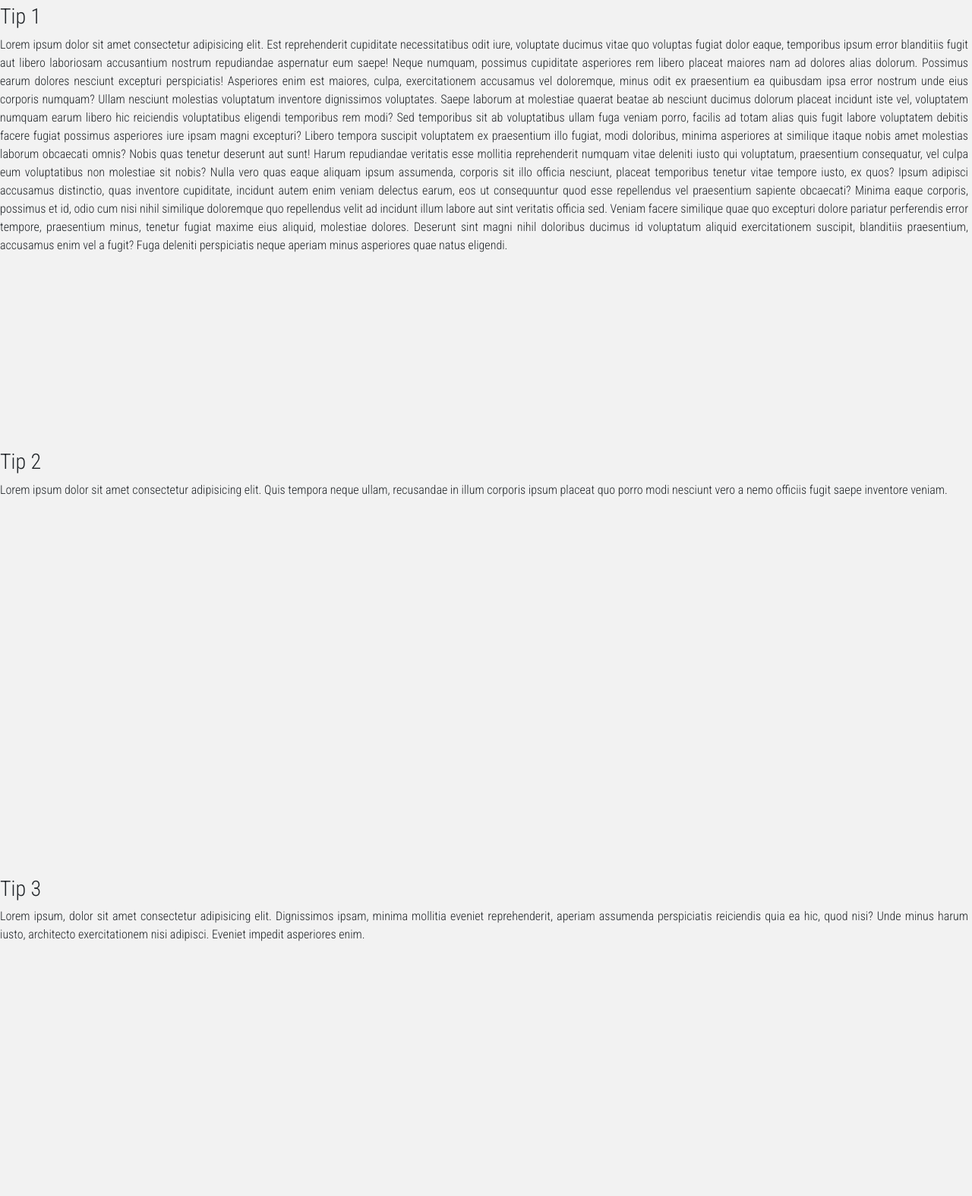
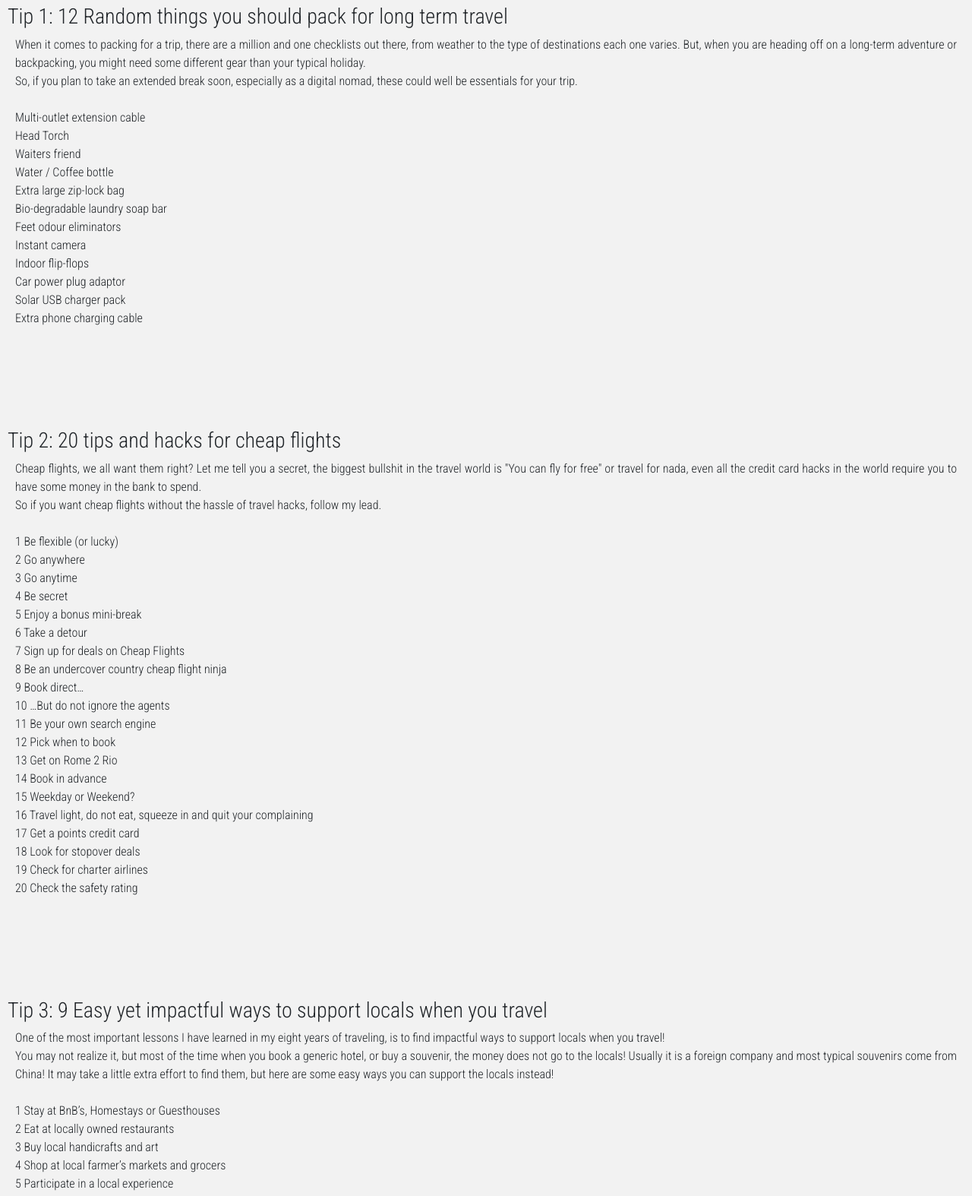
Before and after one commit to nicolasravasi/proyecto-coder-web, a website: page assets/tips.html in a window 1280 px wide. Shown: the part 353-1927 px from the top of the page at 76% size. Drawn offline with nearby package versions, Linux system fonts and the light colour scheme.

Commit message:
proyecto final finalizado

```diff
--- a/assets/tips.html
+++ b/assets/tips.html
@@ -22,7 +22,7 @@
         <div style="display: flex; justify-content: center;">
             <a href="../index.html"><img class="logo" src="../img/logo-blog.png" alt="logo"></a>
         </div>
-        <h1>Nico Blog</h1>
+        <h1>Nico Flying Solo</h1>
 
         <nav class="navbar navbar-expand-md navbar-dark">
             <a class="navbar-brand" href="#"> </a>
@@ -56,58 +56,121 @@
         <h2>Tips</h2>
 
         <div>
-            <h3 id="tip1">Tip 1</h3>
-            <p class="textoTip">Lorem ipsum dolor sit amet consectetur adipisicing elit. Est reprehenderit cupiditate
-                necessitatibus odit iure, voluptate ducimus vitae quo voluptas fugiat dolor eaque, temporibus ipsum
-                error blanditiis fugit aut libero laboriosam accusantium nostrum repudiandae aspernatur eum saepe! Neque
-                numquam, possimus cupiditate asperiores rem libero placeat maiores nam ad dolores alias dolorum.
-                Possimus earum dolores nesciunt excepturi perspiciatis! Asperiores enim est maiores, culpa,
-                exercitationem accusamus vel doloremque, minus odit ex praesentium ea quibusdam ipsa error nostrum unde
-                eius corporis numquam? Ullam nesciunt molestias voluptatum inventore dignissimos voluptates. Saepe
-                laborum at molestiae quaerat beatae ab nesciunt ducimus dolorum placeat incidunt iste vel, voluptatem
-                numquam earum libero hic reiciendis voluptatibus eligendi temporibus rem modi? Sed temporibus sit ab
-                voluptatibus ullam fuga veniam porro, facilis ad totam alias quis fugit labore voluptatem debitis facere
-                fugiat possimus asperiores iure ipsam magni excepturi? Libero tempora suscipit voluptatem ex praesentium
-                illo fugiat, modi doloribus, minima asperiores at similique itaque nobis amet molestias laborum
-                obcaecati omnis? Nobis quas tenetur deserunt aut sunt! Harum repudiandae veritatis esse mollitia
-                reprehenderit numquam vitae deleniti iusto qui voluptatum, praesentium consequatur, vel culpa eum
-                voluptatibus non molestiae sit nobis? Nulla vero quas eaque aliquam ipsum assumenda, corporis sit illo
-                officia nesciunt, placeat temporibus tenetur vitae tempore iusto, ex quos? Ipsum adipisci accusamus
-                distinctio, quas inventore cupiditate, incidunt autem enim veniam delectus earum, eos ut consequuntur
-                quod esse repellendus vel praesentium sapiente obcaecati? Minima eaque corporis, possimus et id, odio
-                cum nisi nihil similique doloremque quo repellendus velit ad incidunt illum labore aut sint veritatis
-                officia sed. Veniam facere similique quae quo excepturi dolore pariatur perferendis error tempore,
-                praesentium minus, tenetur fugiat maxime eius aliquid, molestiae dolores. Deserunt sint magni nihil
-                doloribus ducimus id voluptatum aliquid exercitationem suscipit, blanditiis praesentium, accusamus enim
-                vel a fugit? Fuga deleniti perspiciatis neque aperiam minus asperiores quae natus eligendi.</p>
-            <br><br><br><br><br><br><br><br><br><br>
+            <h3 id="tip1">Tip 1: 12 Random things you should pack for long term travel</h3>
+            <p class="textoTip">When it comes to packing for a trip, there are a million and one checklists out there,
+                from weather to the type of destinations each one varies. But, when you are heading off on a long-term
+                adventure or backpacking, you might need some different gear than your typical holiday.
+                <br>
+                So, if you plan to take an extended break soon, especially as a digital nomad, these could well be
+                essentials for your trip.
+                <br><br>
+                Multi-outlet extension cable
+                <br>
+                Head Torch
+                <br>
+                Waiters friend
+                <br>
+                Water / Coffee bottle
+                <br>
+                Extra large zip-lock bag
+                <br>
+                Bio-degradable laundry soap bar
+                <br>
+                Feet odour eliminators
+                <br>
+                Instant camera
+                <br>
+                Indoor flip-flops
+                <br>
+                Car power plug adaptor
+                <br>
+                Solar USB charger pack
+                <br>
+                Extra phone charging cable
+            </p>
+            <br><br><br><br>
         </div>
 
         <div>
-            <h3 id="tip2">Tip 2</h3>
-            <p class="textoTip">Lorem ipsum dolor sit amet consectetur adipisicing elit. Quis tempora neque ullam,
-                recusandae in illum corporis ipsum placeat quo porro modi nesciunt vero a nemo officiis fugit saepe
-                inventore veniam.</p>
-            <br><br><br><br><br><br><br><br><br><br><br><br><br><br><br><br><br><br><br><br>
+            <h3 id="tip2">Tip 2: 20 tips and hacks for cheap flights</h3>
+            <p class="textoTip">Cheap flights, we all want them right? Let me tell you a secret, the biggest bullshit in
+                the travel world is "You can fly for free" or travel for nada, even all the credit card hacks in the
+                world require you to have some money in the bank to spend.
+                <br>
+                So if you want cheap flights without the hassle of travel hacks, follow my lead.
+                <br><br>
+                1 Be flexible (or lucky)
+                <br>
+                2 Go anywhere
+                <br>
+                3 Go anytime
+                <br>
+                4 Be secret
+                <br>
+                5 Enjoy a bonus mini-break
+                <br>
+                6 Take a detour
+                <br>
+                7 Sign up for deals on Cheap Flights
+                <br>
+                8 Be an undercover country cheap flight ninja
+                <br>
+                9 Book direct…
+                <br>
+                10 …But do not ignore the agents
+                <br>
+                11 Be your own search engine
+                <br>
+                12 Pick when to book
+                <br>
+                13 Get on Rome 2 Rio
+                <br>
+                14 Book in advance
+                <br>
+                15 Weekday or Weekend?
+                <br>
+                16 Travel light, do not eat, squeeze in and quit your complaining
+                <br>
+                17 Get a points credit card
+                <br>
+                18 Look for stopover deals
+                <br>
+                19 Check for charter airlines
+                <br>
+                20 Check the safety rating
+            </p>
+            <br><br><br><br>
         </div>
 
         <div>
-            <h3 id="tip3">Tip 3</h3>
-            <p class="textoTip">Lorem ipsum, dolor sit amet consectetur adipisicing elit. Dignissimos ipsam, minima
-                mollitia eveniet reprehenderit, aperiam assumenda perspiciatis reiciendis quia ea hic, quod nisi? Unde
-                minus harum iusto, architecto exercitationem nisi adipisci. Eveniet impedit asperiores enim.</p>
-            <br><br><br><br><br><br><br><br><br><br><br><br><br><br><br><br><br><br><br><br><br><br><br><br><br><br><br><br><br><br>
-        </div>
-
-        <div>
-            <h3 id="tip4">Tip 4</h3>
-            <p class="textoTip">Lorem ipsum dolor sit amet, consectetur adipisicing elit. Deserunt dolore neque
-                consequatur? Aliquid nesciunt dolor temporibus perferendis, quas nisi aliquam sunt illo ipsa iste
-                excepturi nobis architecto veniam nam velit non vitae veritatis dolorum natus impedit? Tempore fugit cum
-                sit quisquam harum saepe eligendi ullam sequi temporibus, magnam cumque nemo obcaecati possimus
-                accusamus, dolor sint, maiores ipsa. Architecto provident magni nostrum, excepturi facilis quidem velit
-                facere, nemo odit ducimus repellat molestias dolorum suscipit. Incidunt nihil nobis fuga eligendi omnis?
-                Minus!</p>
+            <h3 id="tip3">Tip 3: 9 Easy yet impactful ways to support locals when you travel </h3>
+            <p class="textoTip">One of the most important lessons I have learned in my eight years of traveling, is to
+                find impactful ways to support locals when you travel!
+                <br>
+                You may not realize it, but most of the time when you book a generic hotel, or buy a souvenir, the money
+                does not go to the locals! Usually it is a foreign company and most typical souvenirs come from China! It
+                may take a little extra effort to find them, but here are some easy ways you can support the locals
+                instead!
+                <br><br>
+                1 Stay at BnB’s, Homestays or Guesthouses
+                <br>
+                2 Eat at locally owned restaurants
+                <br>
+                3 Buy local handicrafts and art
+                <br>
+                4 Shop at local farmer’s markets and grocers
+                <br>
+                5 Participate in a local experience
+                <br>
+                6 Donate clothes
+                <br>
+                7 Volunteer or clean up!
+                <br>
+                8 Talk to the locals!
+                <br>
+                9 Spread the word about them and their country!
+            </p>
+            <br><br><br><br>
         </div>
     </main>
 
--- a/scss/prueba.scss
+++ b/scss/prueba.scss
@@ -147,17 +147,6 @@ body{
 }
 
 
-@media (min-width: 320px) and (max-width: 1090px){
-    .seccionDos{
-        display: flex;
-        flex-direction: column;
-        justify-content: center;
-        text-align: center;
-        align-items: center;
-    }
-}
-
-
 /* Experiences */
 
 main{
@@ -221,7 +210,19 @@ main{
 
 .textoTip{
     text-align: justify;
-    margin-right: 5px;
+    padding: 0px 20px 20px 20px;
+}
+
+#tip1{
+    padding-left: 10px;
+}
+
+#tip2{
+    padding-left: 10px;
+}
+
+#tip3{
+    padding-left: 10px;
 }
 
 /* FAQ's */
```
Also changed, not shown: assets/contactme.html (+1 -1 lines), assets/experiences.html (+6 -10 lines), assets/faqs.html (+57 -14 lines), index.html (+30 -32 lines), css/style.css, img/yo.JPG (added), 1 other file.
